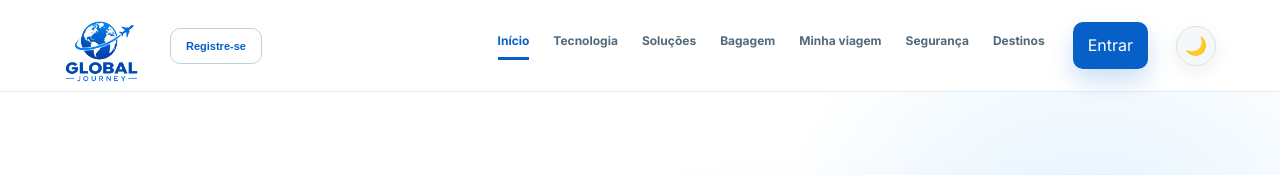
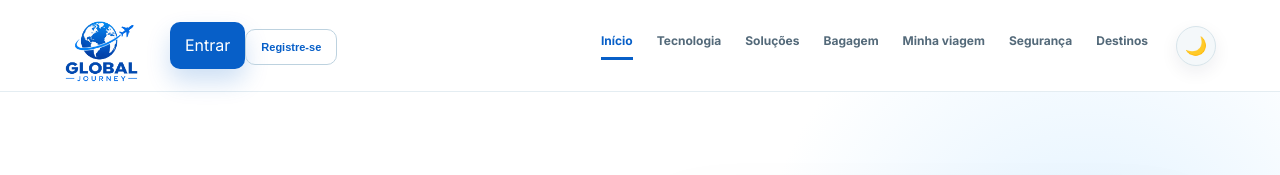
Before and after one commit to mateusoliveiragma-ctrl/global-journey, a plain HTML site: page index.html in a window 1280 px wide. Shown: the top 175 px of the page. Drawn offline with nearby package versions, Linux system fonts and the light colour scheme.

Commit message:
Mantém Entrar e Registre-se juntos no cabeçalho

```diff
--- a/index.html
+++ b/index.html
@@ -24,7 +24,7 @@
     <a href="#destinos" data-route="home">Destinos</a>
 
   </nav>
-  <button class="btn btn-small header-account" id="account-btn" type="button">Entrar</button><button class="btn btn-small outline" id="register-btn" type="button">Registre-se</button>
+  <div class="header-auth-actions"><button class="btn btn-small header-account" id="account-btn" type="button">Entrar</button><button class="btn btn-small outline" id="register-btn" type="button">Registre-se</button></div>
   <button class="theme-toggle" id="theme-toggle" type="button" aria-label="Ativar modo noturno" title="Modo noturno">🌙</button>
 </header>
 
```
